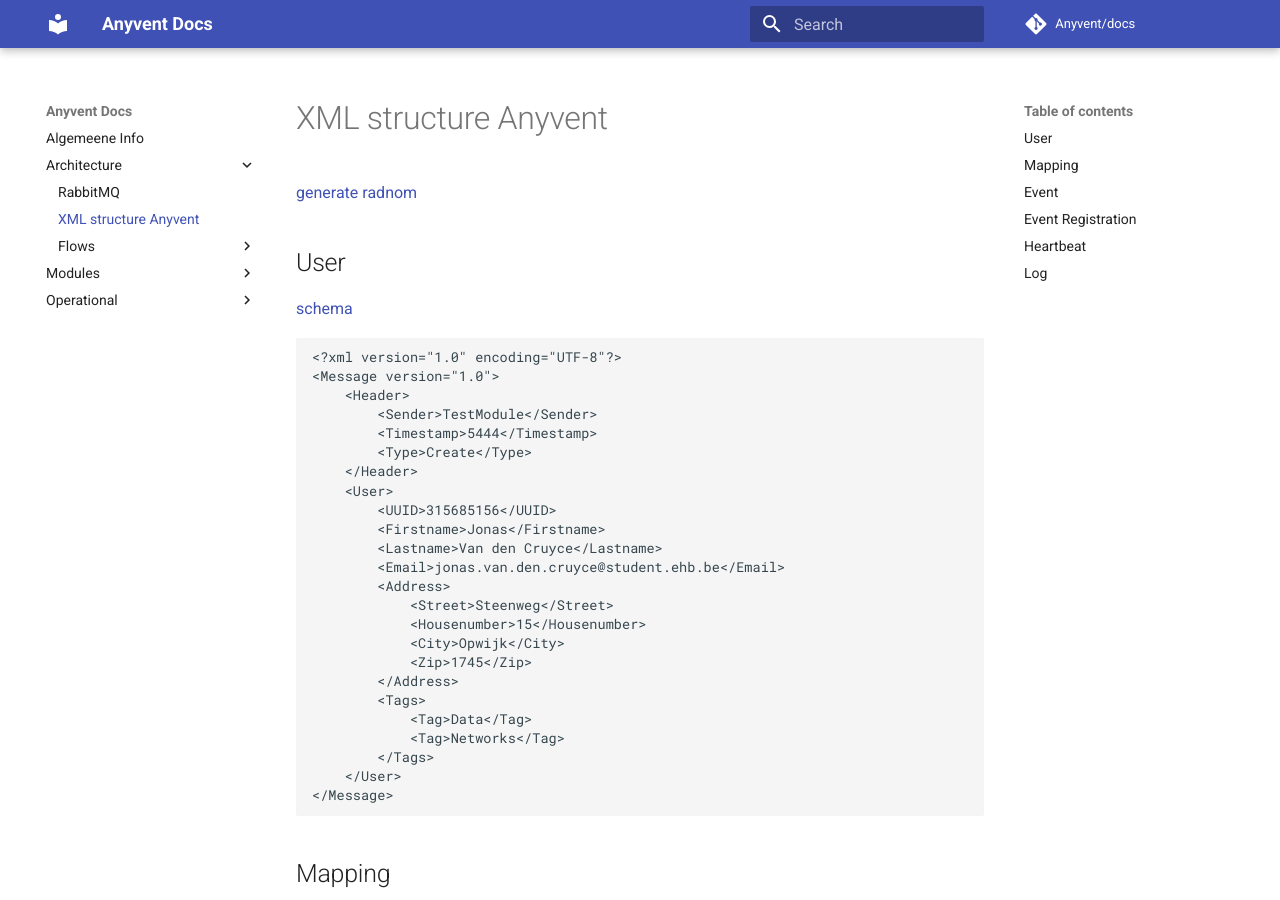
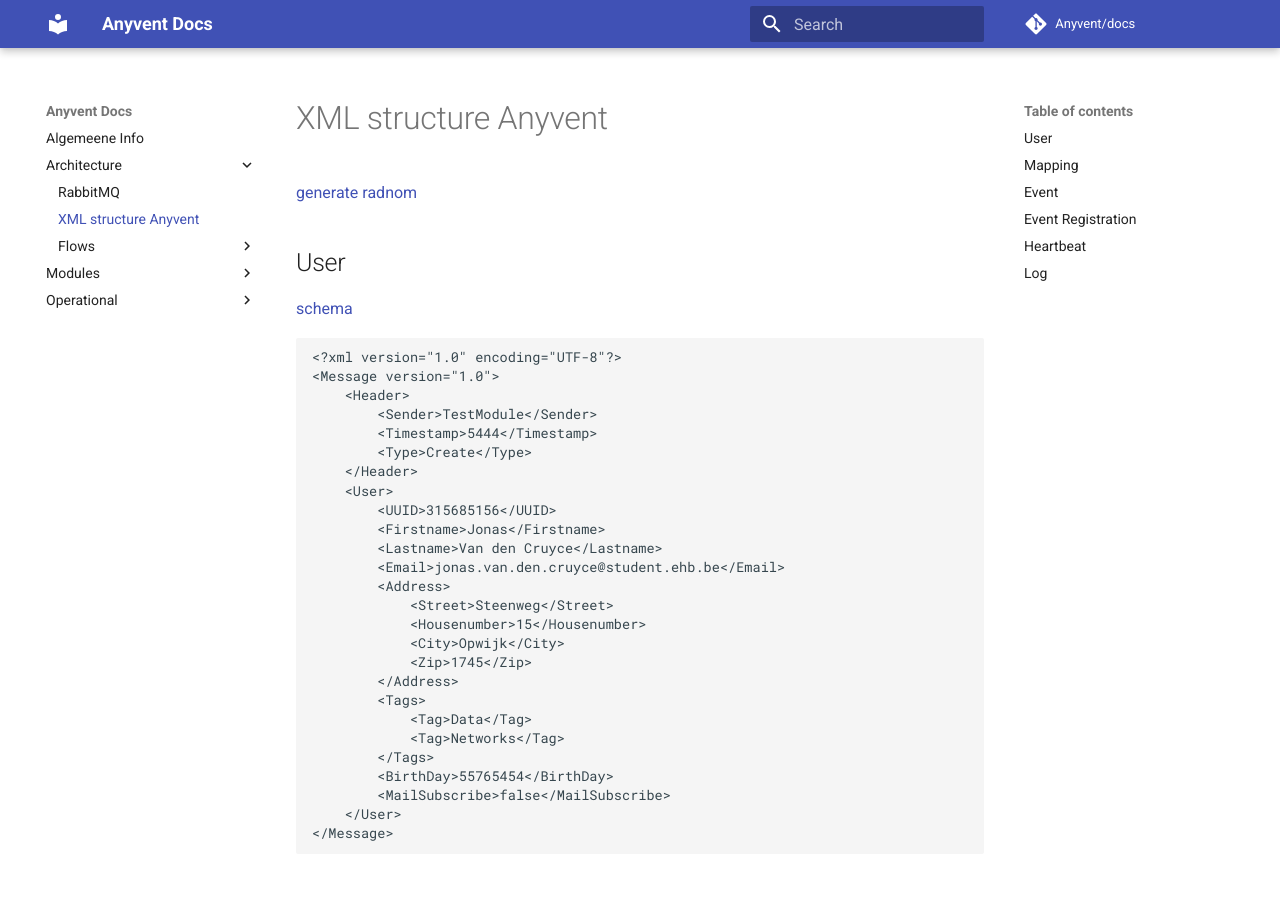
Before and after one commit to seppeconinx/docs, an MkDocs documentation site: the page built from docs/architecture/XML.md, in a window 1280 px wide and 900 px high. Built offline with MkDocs 1.6.1 and Material for MkDocs 9.7.7, drawn with Linux system fonts in a browser that asks for light colours; comment, search, counter and statistics services are not loaded.

Commit message:
[feat] Updated use xml
Added `Birthday` and `MailSubscribe` fields to user.

````diff
--- a/docs/architecture/XML.md
+++ b/docs/architecture/XML.md
@@ -25,6 +25,8 @@
 			<Tag>Data</Tag>
 			<Tag>Networks</Tag>
 		</Tags>
+		<BirthDay>55765454</BirthDay>
+		<MailSubscribe>false</MailSubscribe>
 	</User>
 </Message>
 ```
````
